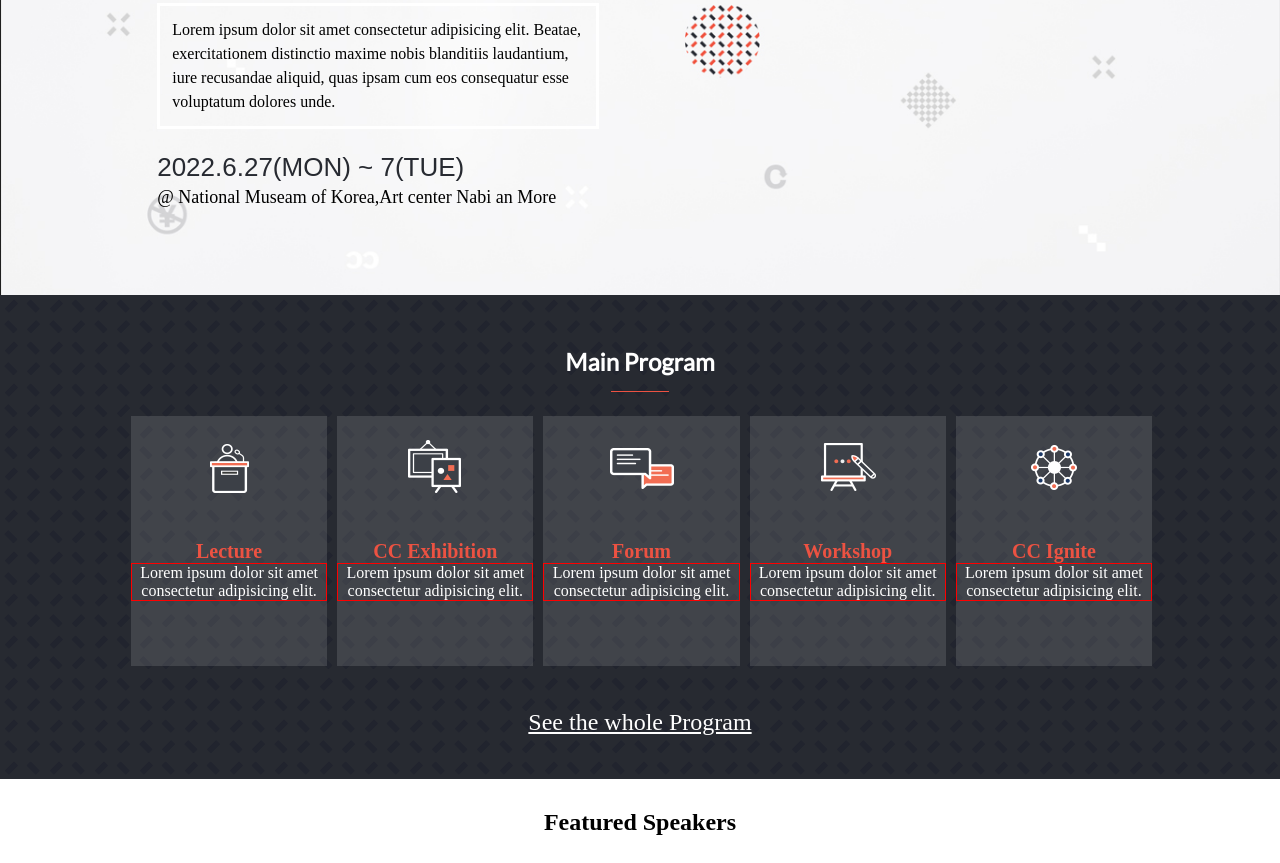
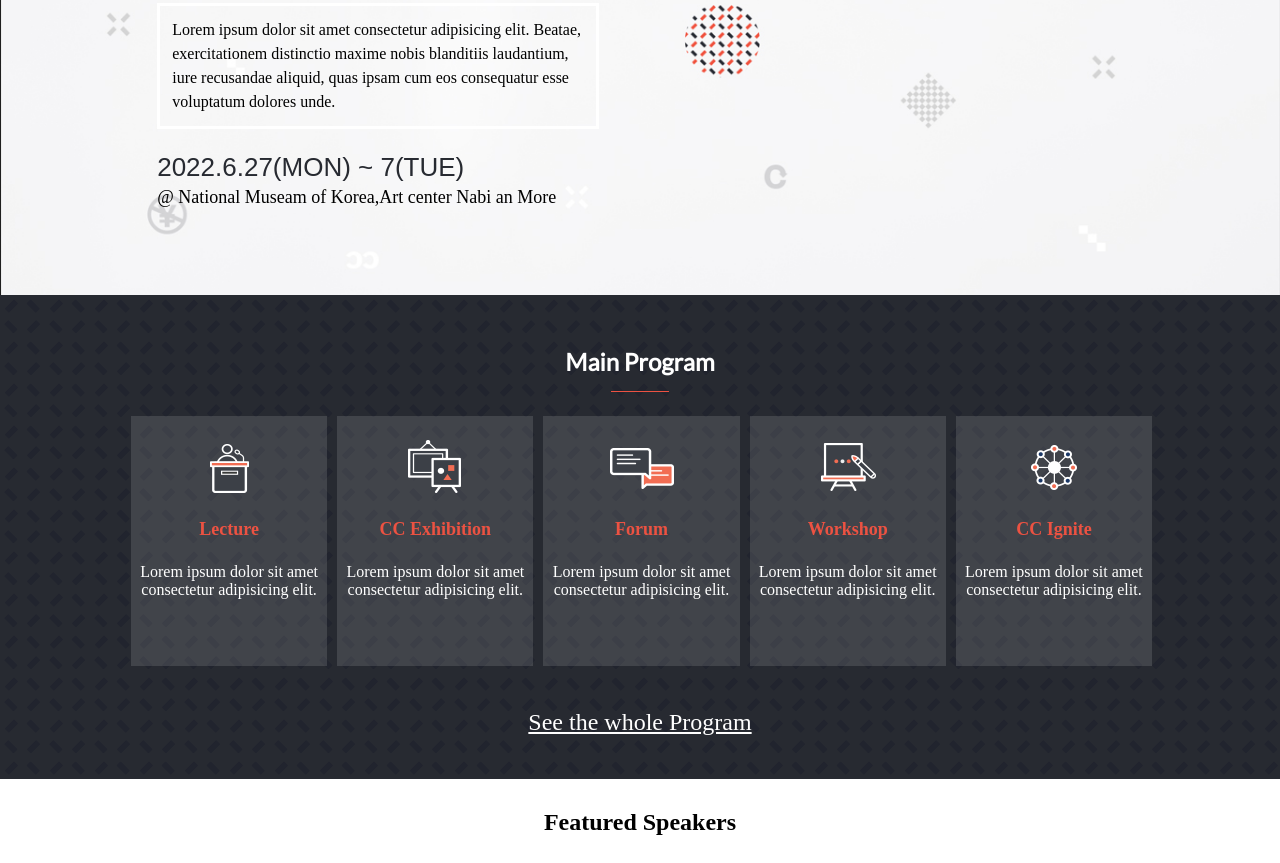
Before and after one commit to basitali111/first-capstone-project-, a website: page index.html in a window 1280 px wide. Shown: the part 372-1235 px from the top of the page. Drawn offline with Linux system fonts and the light colour scheme; a web font is replaced by a local one.

Commit message:
Fix text in same part but in large screen

```diff
--- a/style.css
+++ b/style.css
@@ -127,12 +127,15 @@ body {
   flex: 2.8;
   color: #ec5242;
   font-size: 20px;
-  margin-top: 44px;
+  display: flex;
+  justify-content: center;
+  align-items: center;
   text-align: center;
+  font-size: large;
+  gap: 30px;
 }
 
 .box-para {
-  border: 1px solid red;
   color: white;
   display: flex;
   align-items: center;
@@ -637,6 +640,7 @@ body {
     display: flex;
     flex-direction: column;
     justify-content: unset;
+    gap:1.4375rem;
   }
 
   .grid-box:hover {
```
